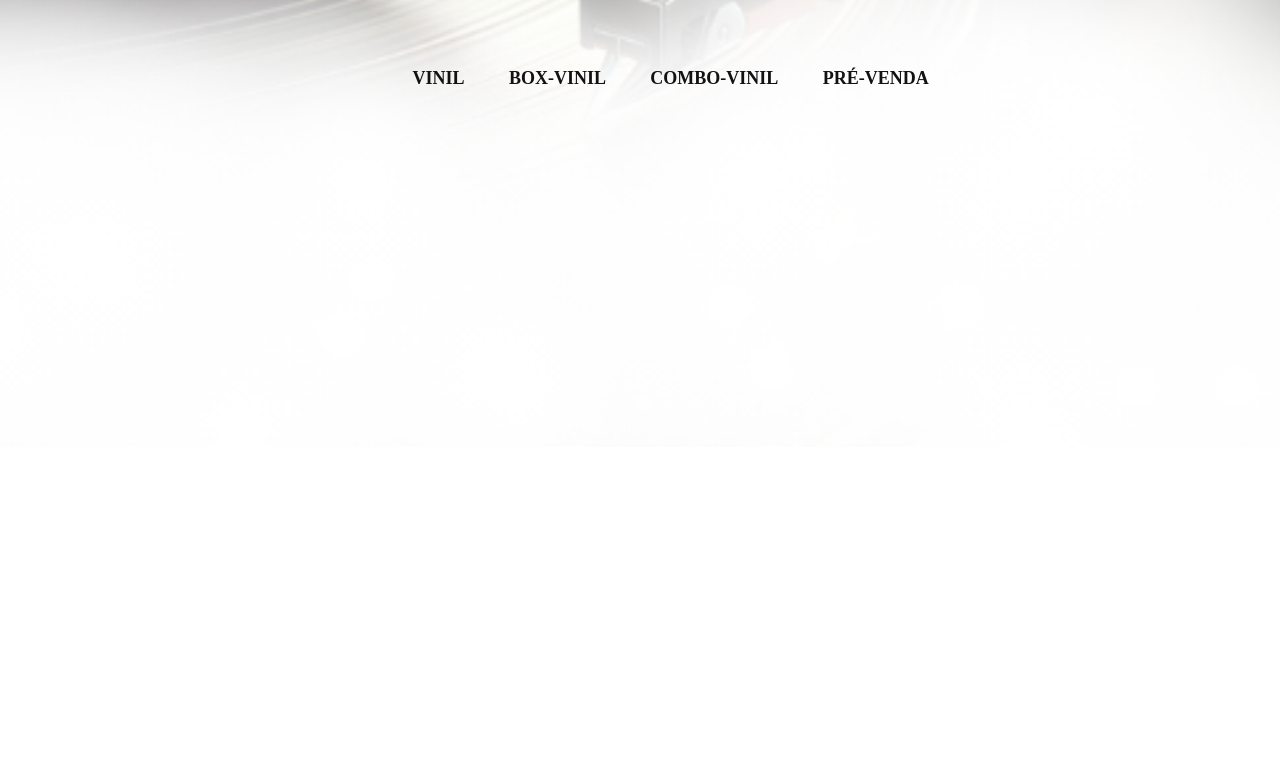
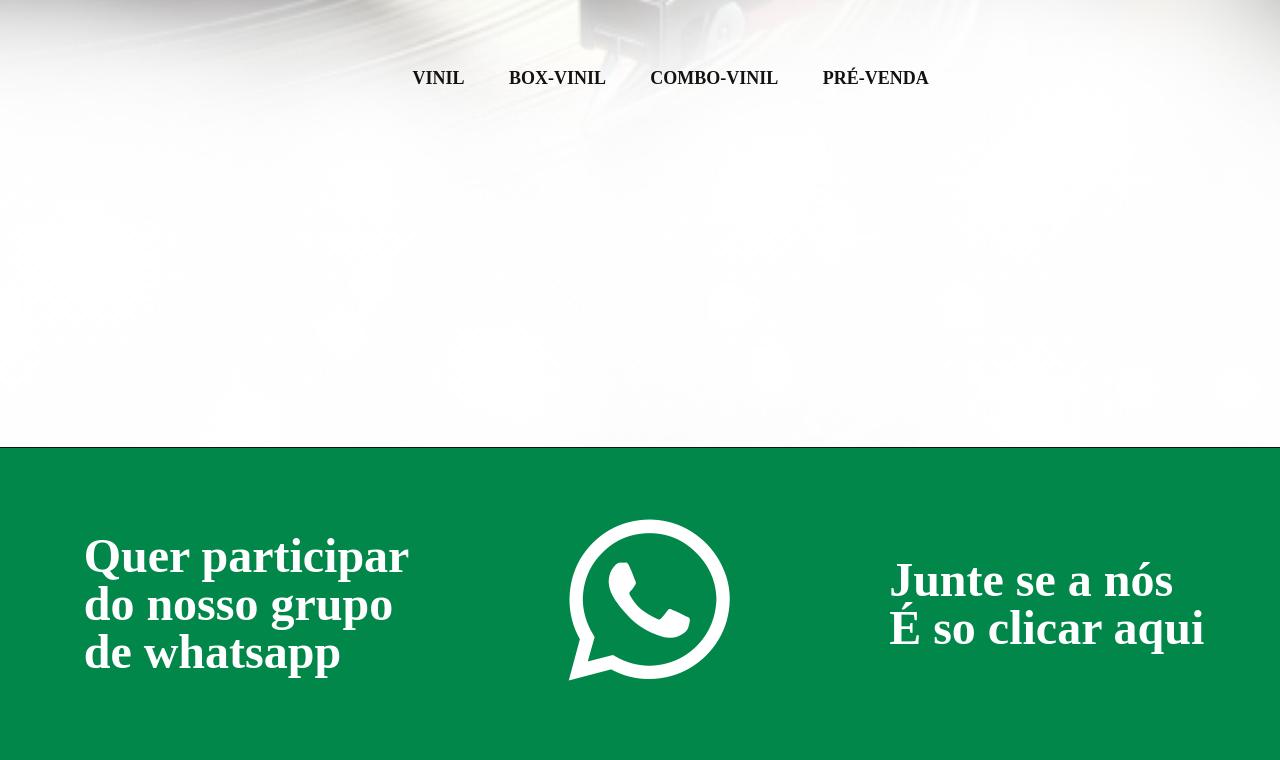
Before and after one commit to BrunoUnias/lojaVinil, a plain HTML site: page index.html in a window 1280 px wide. Shown: the part 621-1381 px from the top of the page. Before the commit the page ends 1068 px from the top, so only its background shows below. Drawn offline with Linux system fonts and the light colour scheme.

Commit message:
criei uma nova seção

```diff
--- a/index.html
+++ b/index.html
@@ -7,6 +7,7 @@
     <link rel="stylesheet" href="src/estilo/reset.css">
     <link rel="stylesheet" href="src/estilo/cabeçalho.css">
     <link rel="stylesheet" href="src/estilo/principal.css">
+    <link rel="stylesheet" href="src/estilo/secao.css">
     <link rel="stylesheet" href="https://cdnjs.cloudflare.com/ajax/libs/font-awesome/6.6.0/css/all.min.css">
 </head>
 <body>
@@ -60,8 +61,8 @@
                     <h2>Navegue e realize sonhos!</h2>
                     <h4>DISCO DE VINIL</h4>
                     <ul class="vinil">
-                        <li class="vq1"><span><a href=""> VINIL</a></span></li>
-                        <li><span><a href="">BOX-VINIL</a></span></li>
+                        <li ><span><a href="">VINIL</a></span></li>
+                        <li ><span><a href="">BOX-VINIL</a></span></li>
                         <li><span><a href="">COMBO-VINIL</a></span></li>
                         <li><span><a href="">PRÉ-VENDA</a></span></li>
                     </ul>
@@ -76,6 +77,15 @@
                    </div>
             </div>
         </main>
+        <div class="grupo">
+            <section>
+                <ul>
+                    <li><span>Quer participar</span> <span>do nosso grupo</span> <span>de whatsapp</span></li>
+                    <li> <a href="#"><i class="fa-brands fa-whatsapp"></i></a></li>
+                    <li><span>Junte se a nós</span> <span>É so clicar aqui</span></li>
+                </ul>
+            </section>
+        </div>
     </div>
     <script src="scripta.js"></script>
     <script src="scriptb.js"></script>
--- /dev/null
+++ b/src/estilo/secao.css
@@ -0,0 +1,29 @@
+.grupo {
+    border-top: 1.4px solid #121212;
+    background-color: #018749;
+    width: 100%;
+    padding: 60px 4px;
+
+}
+
+.grupo section ul {
+    display: flex;
+    flex-direction: row;
+    align-items: center;
+    justify-content: space-around;
+
+}
+
+li span {
+    display: flex;
+    flex-direction: column;
+    font-size: 48px;
+    font-weight: 600;
+    color: white;
+
+}
+
+.grupo li i {
+    color: white;
+    font-size: 184px;
+}
```
